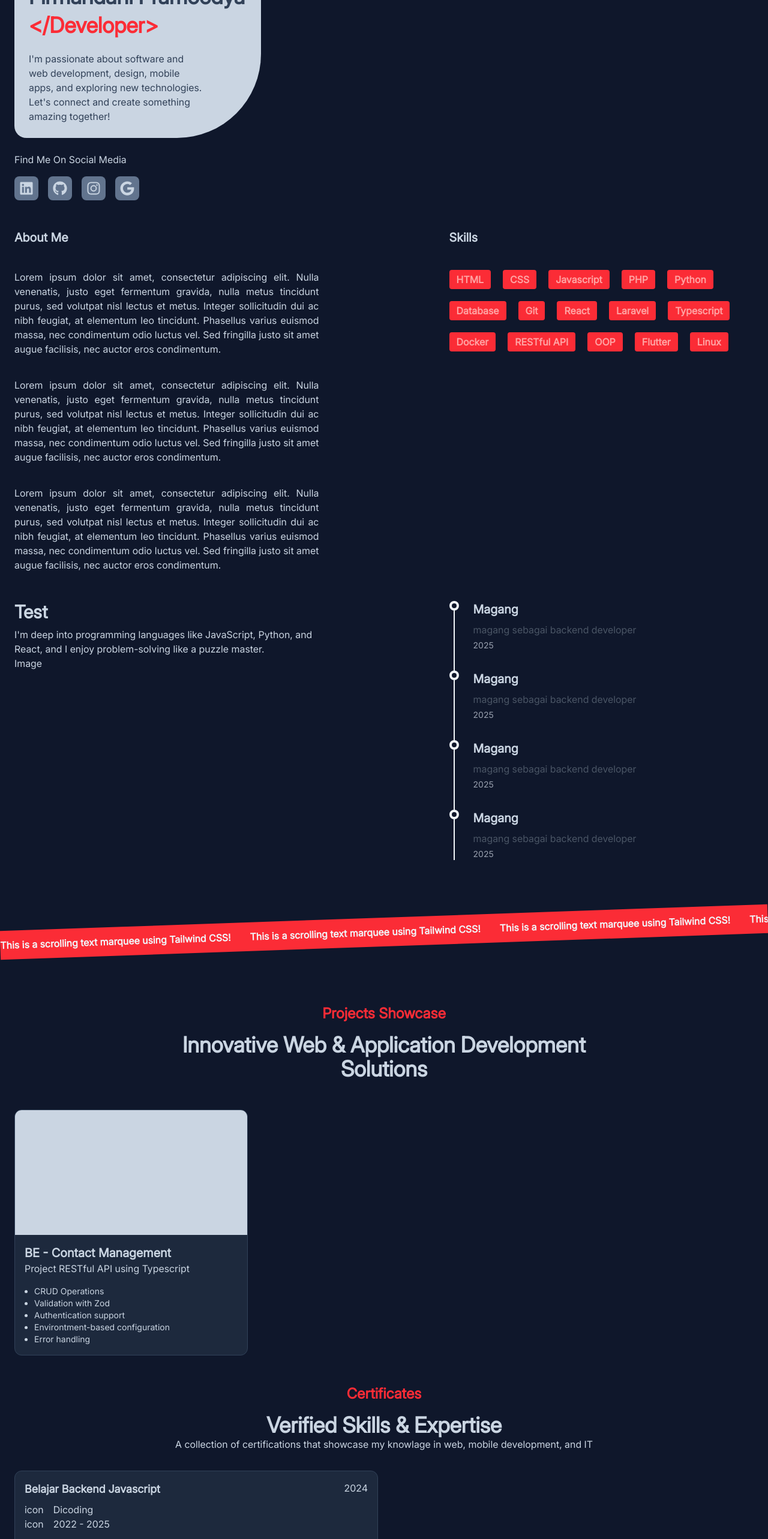
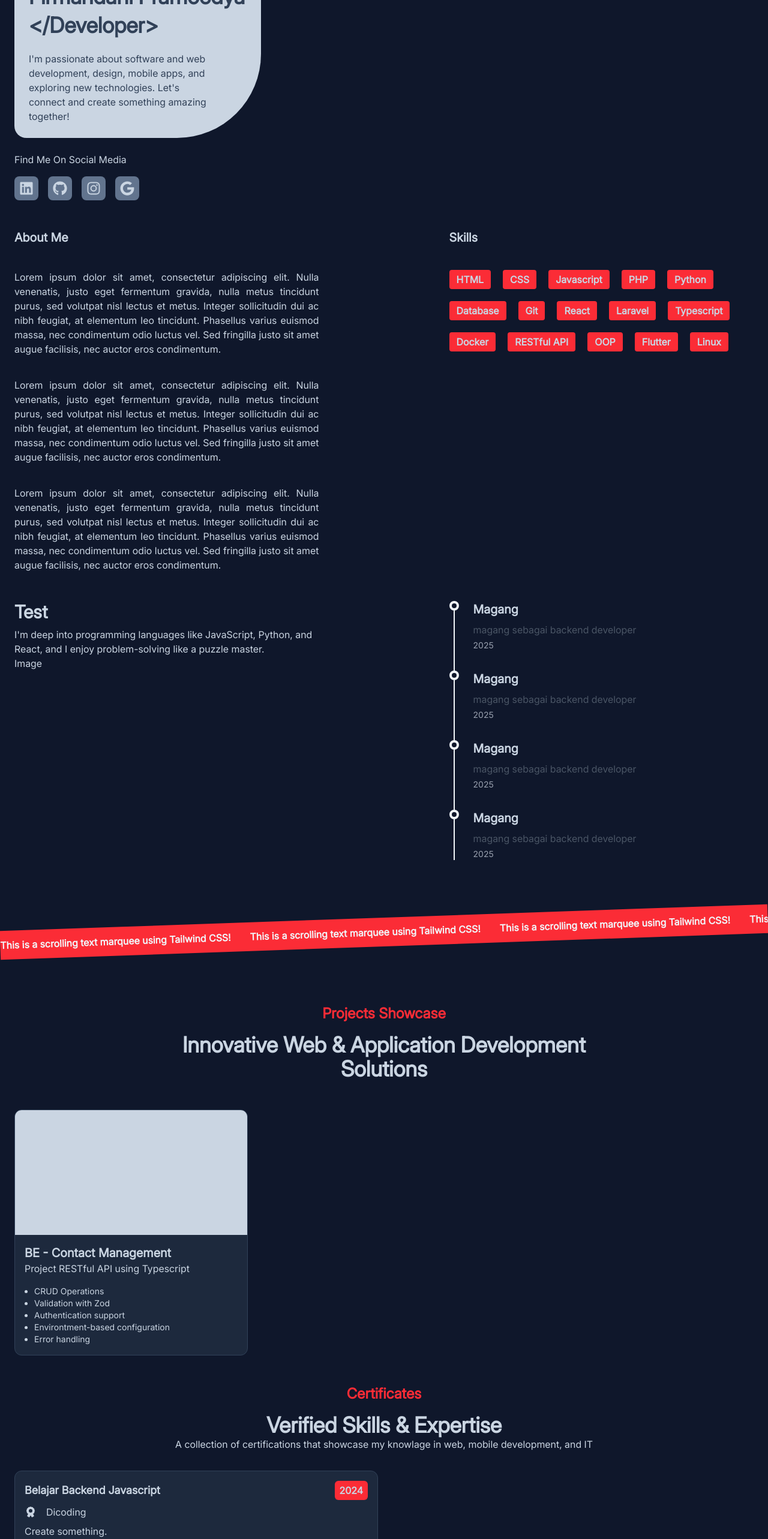
Before and after one commit to mfdpdev/personal-site, a React (Vite) app: page / in a window 1280 px wide. Shown: the part 234-2800 px from the top of the page at 60% size. Built offline with nearby package versions, Linux system fonts and the light colour scheme.

Commit message:
feat: add simple logo and change some style

```diff
--- a/src/components/About.jsx
+++ b/src/components/About.jsx
@@ -14,49 +14,49 @@ export default function About(){
         <div className="sm:flex-3">
           <h1 className="text-xl mb-10 font-bold">Skills</h1>
           <div className="flex gap-5 flex-wrap">
-            <div className="cursor-pointer px-3 py-1 bg-red-500 text-red-300 rounded font-bold">
+            <div className="cursor-pointer px-3 py-1 bg-red-500 text-slate-300 rounded font-bold">
               HTML
             </div>
-            <div className="cursor-pointer px-3 py-1 bg-red-500 text-red-300 rounded font-bold">
+            <div className="cursor-pointer px-3 py-1 bg-red-500 text-slate-300 rounded font-bold">
               CSS
             </div>
-            <div className="cursor-pointer px-3 py-1 bg-red-500 text-red-300 rounded font-bold">
+            <div className="cursor-pointer px-3 py-1 bg-red-500 text-slate-300 rounded font-bold">
               Javascript
             </div>
-            <div className="cursor-pointer px-3 py-1 bg-red-500 text-red-300 rounded font-bold">
+            <div className="cursor-pointer px-3 py-1 bg-red-500 text-slate-300 rounded font-bold">
               PHP
             </div>
-            <div className="cursor-pointer px-3 py-1 bg-red-500 text-red-300 rounded font-bold">
+            <div className="cursor-pointer px-3 py-1 bg-red-500 text-slate-300 rounded font-bold">
               Python
             </div>
-            <div className="cursor-pointer px-3 py-1 bg-red-500 text-red-300 rounded font-bold">
+            <div className="cursor-pointer px-3 py-1 bg-red-500 text-slate-300 rounded font-bold">
               Database
             </div>
-            <div className="cursor-pointer px-3 py-1 bg-red-500 text-red-300 rounded font-bold">
+            <div className="cursor-pointer px-3 py-1 bg-red-500 text-slate-300 rounded font-bold">
               Git
             </div>
-            <div className="cursor-pointer px-3 py-1 bg-red-500 text-red-300 rounded font-bold">
+            <div className="cursor-pointer px-3 py-1 bg-red-500 text-slate-300 rounded font-bold">
               React
             </div>
-            <div className="cursor-pointer px-3 py-1 bg-red-500 text-red-300 rounded font-bold">
+            <div className="cursor-pointer px-3 py-1 bg-red-500 text-slate-300 rounded font-bold">
               Laravel
             </div>
-            <div className="cursor-pointer px-3 py-1 bg-red-500 text-red-300 rounded font-bold">
+            <div className="cursor-pointer px-3 py-1 bg-red-500 text-slate-300 rounded font-bold">
               Typescript
             </div>
-            <div className="cursor-pointer px-3 py-1 bg-red-500 text-red-300 rounded font-bold">
+            <div className="cursor-pointer px-3 py-1 bg-red-500 text-slate-300 rounded font-bold">
               Docker
             </div>
-            <div className="cursor-pointer px-3 py-1 bg-red-500 text-red-300 rounded font-bold">
+            <div className="cursor-pointer px-3 py-1 bg-red-500 text-slate-300 rounded font-bold">
               RESTful API
             </div>
-            <div className="cursor-pointer px-3 py-1 bg-red-500 text-red-300 rounded font-bold">
+            <div className="cursor-pointer px-3 py-1 bg-red-500 text-slate-300 rounded font-bold">
               OOP
             </div>
-            <div className="cursor-pointer px-3 py-1 bg-red-500 text-red-300 rounded font-bold">
+            <div className="cursor-pointer px-3 py-1 bg-red-500 text-slate-300 rounded font-bold">
               Flutter
             </div>
-            <div className="cursor-pointer px-3 py-1 bg-red-500 text-red-300 rounded font-bold">
+            <div className="cursor-pointer px-3 py-1 bg-red-500 text-slate-300 rounded font-bold">
               Linux
             </div>
           </div>
--- a/src/components/Certificate.jsx
+++ b/src/components/Certificate.jsx
@@ -1,3 +1,6 @@
+import { faAward } from "@fortawesome/free-solid-svg-icons";
+import { FontAwesomeIcon } from "@fortawesome/react-fontawesome";
+
 export default function Certificate(){
   return (
     <>
@@ -8,26 +11,26 @@ export default function Certificate(){
         <div className="mt-8 gap-5 grid grid grid-cols-1 lg:grid-cols-2">
           <div className="relative bottom-0 hover:bottom-2 transition-all duration-700  text-start p-4 bg-slate-800 bg-opacity-80 rounded-xl border border-slate-700">
             <div className="">
-              <div className="flex justify-between mb-2">
-                <h1 className="text-lg font-bold">
+              <div className="font-bold flex justify-between mb-2 items-center">
+                <h1 className="text-lg">
                   Belajar Backend Javascript
                 </h1>
-                <div>
+                <div className="rounded-md w-fit px-2 py-1 bg-red-500">
                   2024
                 </div>
               </div>
               <div>
-                <div className="flex gap-4">
-                  icon
+                <div className="flex gap-4 items-center">
+                  <FontAwesomeIcon icon={faAward} />
                   <p>Dicoding</p>
                 </div>
-                <div className="flex gap-4">
-                  icon
-                  <p>2022 - 2025</p>
+                <div className="mt-2 ">
+                  <p>Create something.</p>
                 </div>
               </div>
-              <div className="hover:bg-red-400 hover:animate-bounceUpDown rounded-lg mt-6 w-fit px-6 py-2 bg-red-500">
-                <button>
+              <div className="hover:bg-red-500 hover:animate-bounceUpDown rounded-lg mt-6 w-fit px-4 py-2 bg-slate-700">
+                <button className="flex items-center gap-2">
+                  <FontAwesomeIcon icon={faAward} />
                   Certificate
                 </button>
               </div>
--- a/src/components/Hero.jsx
+++ b/src/components/Hero.jsx
@@ -9,9 +9,9 @@ export default function Hero(){
         <div className="sm:flex-1">
           <div className="space-y-2 text-slate-700 p-6 w-full bg-slate-300 hero-shape">
             <h3 className="text-2xl">Hello! World</h3>
-            <h1 className="text-4xl font-bold">I'm Muhammad Firmandani Pramoedya</h1>
-            <h2 className="text-4xl text-red-500 font-bold">{text}</h2>
-            <p className="mt-6 text-md w-4/5">
+            <h1 className="font-extrabold text-4xl">I'm Muhammad Firmandani Pramoedya</h1>
+            <h2 className="text-4xl font-bold">{text}</h2>
+            <p className="mt-6 text-md w-10/12">
               I'm passionate about software and web development, design, mobile apps, and exploring new technologies. Let's connect and create something amazing together!
             </p>
           </div>
--- a/src/components/Navbar.jsx
+++ b/src/components/Navbar.jsx
@@ -19,10 +19,10 @@ export default function Navbar(){
   return (
     <>
       <nav className="fixed z-1 h-auto bg-slate-900 w-full flex justify-center">
-        <div className="fix w-full max-w-7xl bg-slate-900 text-slate-300 flex justify-between px-12 py-6">
-          <div>
-            Logo
-          </div>
+        <div className="fix w-full max-w-7xl bg-slate-900 text-slate-300 flex justify-between items-center px-12 py-6">
+          <a href="" className="font-bold px-3 py-1 border-1 rounded-lg">
+            Mfdp
+          </a>
           <div className="hidden sm:block">
             <ul className="flex space-x-6">
               <li>
```
Also changed, not shown: package.json (+5 -3 lines), 1 other file (tests, documents, lock files or other folders).
